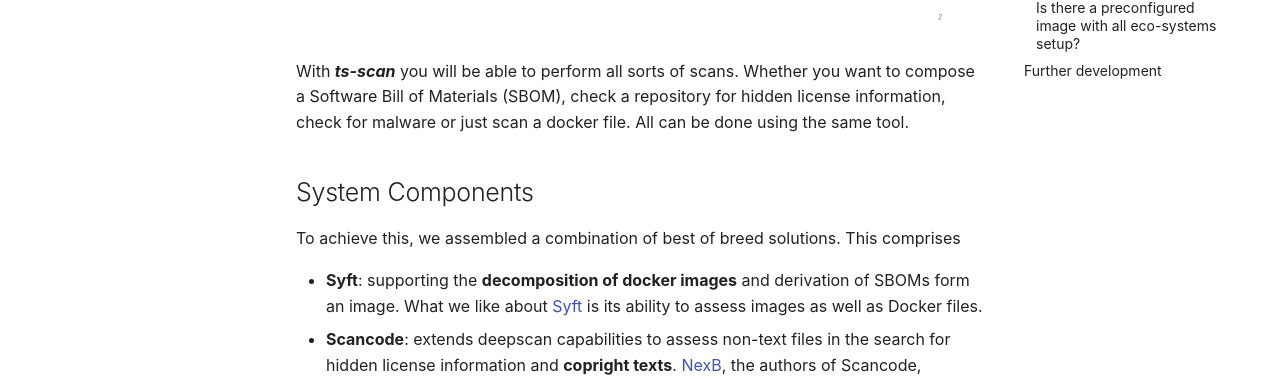
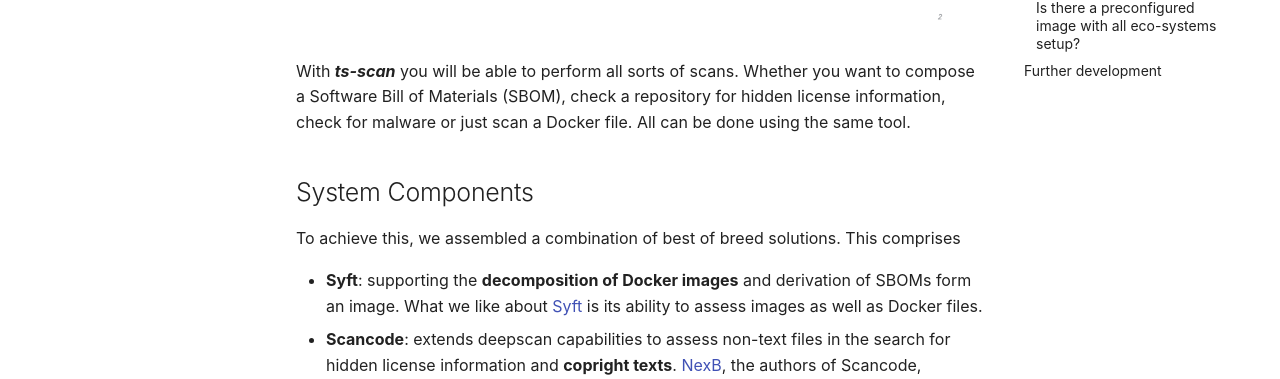
Before and after one commit to TrustSource/ts-scan, an MkDocs documentation site: the page built from docs/architecture.md, in a window 1280 px wide and 900 px high, scrolled down 500 px. Shown: the part 199-578 px from the top of the window. Built offline with MkDocs 1.6.1 and Material for MkDocs 9.7.7, drawn with Linux system fonts in a browser that asks for light colours; comment, search, counter and statistics services are not loaded; some of the changed text lies outside the part shown.

```diff
--- a/docs/architecture.md
+++ b/docs/architecture.md
@@ -4,13 +4,13 @@
 
 ![ArchitectureOverview](/ts-scan/assets/tsScanArchitecture.001.png)
 
-With ***ts-scan*** you will be able to perform all sorts of scans. Whether you want to compose a Software Bill of Materials (SBOM), check a repository for hidden license information, check for malware or just scan a docker file. All can be done using the same tool.
+With ***ts-scan*** you will be able to perform all sorts of scans. Whether you want to compose a Software Bill of Materials (SBOM), check a repository for hidden license information, check for malware or just scan a Docker file. All can be done using the same tool.
 
 ## System Components
 
 To achieve this, we assembled a combination of best of breed solutions. This comprises
 
-* **Syft**: supporting the **decomposition of docker images** and derivation of SBOMs form an image. What we like about [Syft](https://github.com/anchore/syft) is its ability to assess images as well as Docker files.
+* **Syft**: supporting the **decomposition of Docker images** and derivation of SBOMs form an image. What we like about [Syft](https://github.com/anchore/syft) is its ability to assess images as well as Docker files.
 * **Scancode**: extends deepscan capabilities to assess non-text files in the search for hidden license information and **copright texts**. [NexB](https://github.com/aboutcode-org/scancode-toolkit), the authors of Scancode, maintain a huge library of keys, patterns and license information.
 * **SCANOSS**: The fingerprinting mechanism by [SCANOSS](https://scanoss.com) is unique as well as their data archive. Sitting on a huge database of internets history, it is possible to identify already seen **code snippets** and derive potential 3rd party copyrights. Especially in the era of AI-driven development code ownership becomes a topic of growing concern.
 * **PyMinr**: Is our [Python wrapper](https://github.com/trustsource/pyminr) around the *[minr](https://github.com/scanoss/minr)* implementation, a search algorithm to identify **encryption algorithms** within the code. This is important for import and export controls but also to fortify your solutions against hte upcoming Quatum computing era.
@@ -35,7 +35,7 @@ Please see the Setup for inofrmation on how to install the corresponding ecosyst
 
 #### Is there a preconfigured image with all eco-systems setup?
 
-We currently do not provide such an image. It would be quiet large and we do not want to maintain it. However, we do provide a [docker image](https://github.com/TrustSource/ts-scan/blob/main/Dockerfile) for operating **ts-scan**, but without any added environments. This would be a good starting point, if you plan to  there are environment specific images available at DockerHub. Alternatively you might want to use the preconfigured image from [OSS Review Toolkit](https://github.com/doubleopen-project/ort) (ORT), which does scanning the same way. ORT has a TrustSource format reporter included and thus, these findings can be uploaded to [TrustSource](https://app.trustsource.io) as well.
+We currently do not provide such an image. It would be quiet large and we do not want to maintain it. However, we do provide a [Docker image](https://github.com/TrustSource/ts-scan/blob/main/Dockerfile) for operating **ts-scan**, but without any added environments. This would be a good starting point, if you plan to  there are environment specific images available at DockerHub. Alternatively you might want to use the preconfigured image from [OSS Review Toolkit](https://github.com/doubleopen-project/ort) (ORT), which does scanning the same way. ORT has a TrustSource format reporter included and thus, these findings can be uploaded to [TrustSource](https://app.trustsource.io) as well.
 
 
 
```
